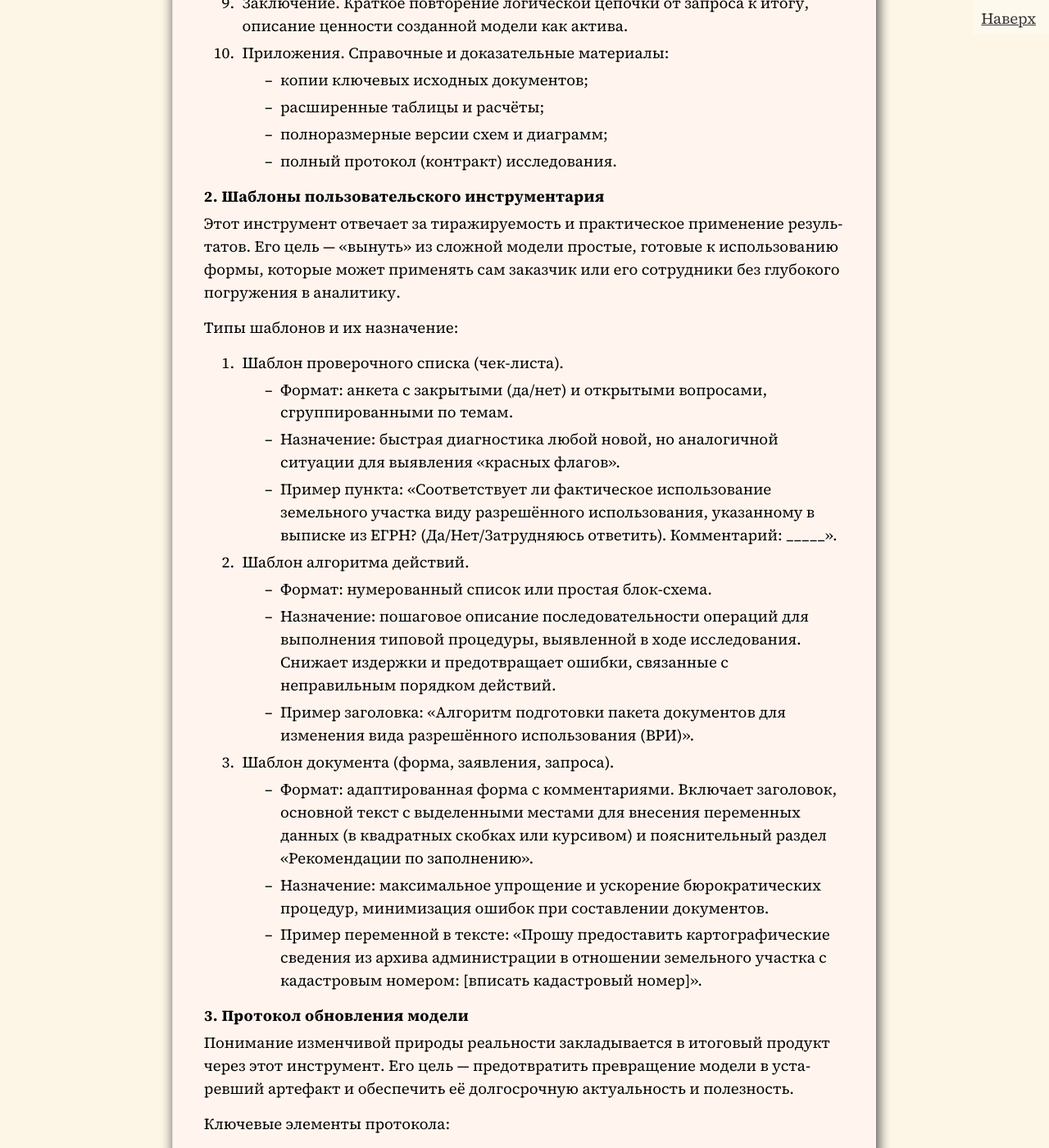
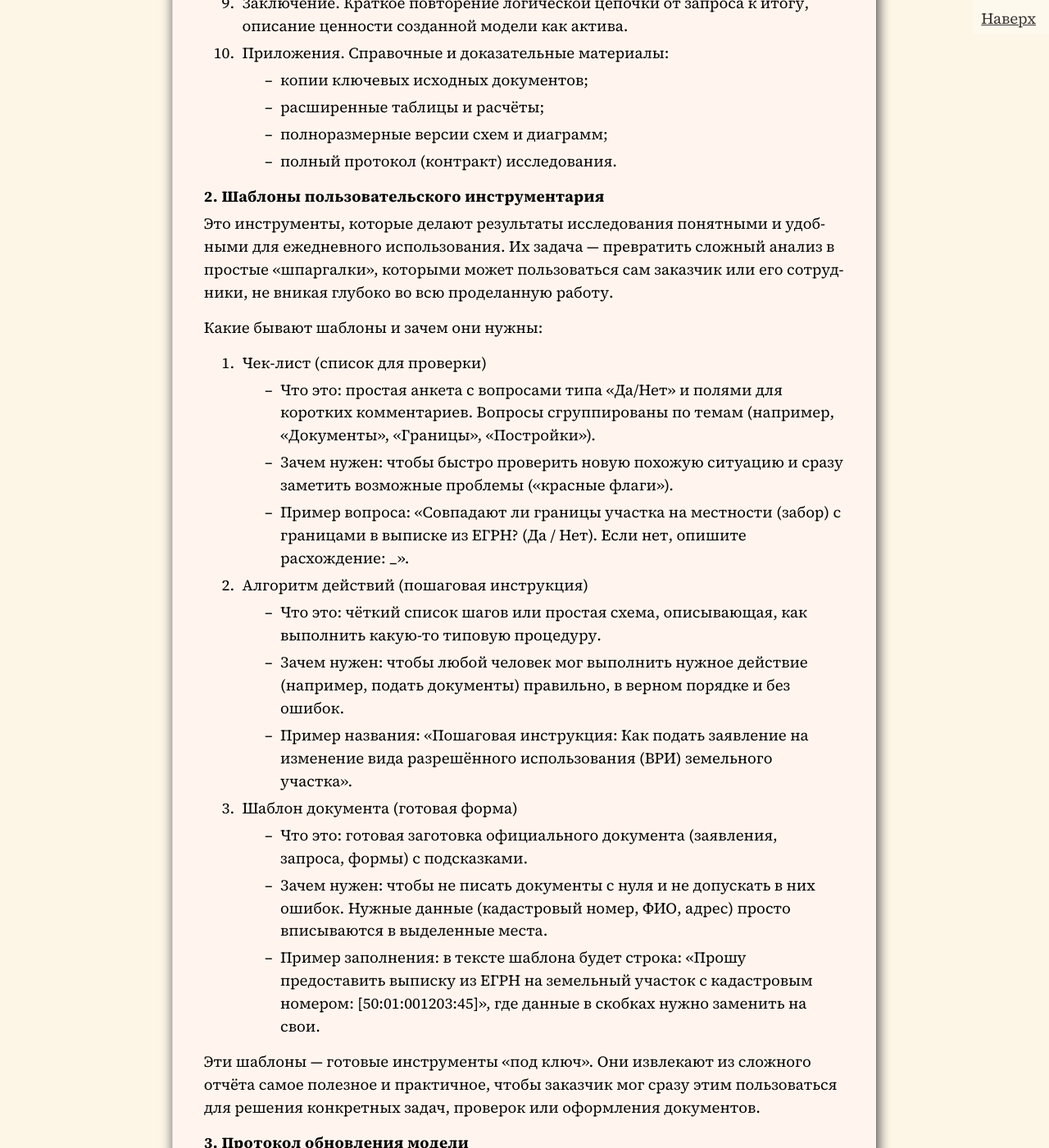
Before and after one commit to SergSi/land-use-art, a Jekyll site: the page built from _posts/2026-01-05-method.md, in a window 1280 px wide and 1400 px high, scrolled down 23390 px. Shown: the whole window at 82% size. Built offline with Jekyll 4.4.1, drawn with Linux system fonts in a browser that asks for light colours; some web fonts are replaced.

Commit message:
Update 2026-01-05-method.md

```diff
--- a/_posts/2026-01-05-method.md
+++ b/_posts/2026-01-05-method.md
@@ -608,24 +608,26 @@ number="6"
 
 #### 2. Шаблоны пользовательского инструментария
 
-Этот инструмент отвечает за тиражируемость и практическое применение результатов. Его цель — «вынуть» из сложной модели простые, готовые к использованию формы, которые может применять сам заказчик или его сотрудники без глубокого погружения в аналитику.
+Это инструменты, которые делают результаты исследования понятными и удобными для ежедневного использования. Их задача — превратить сложный анализ в простые «шпаргалки», которыми может пользоваться сам заказчик или его сотрудники, не вникая глубоко во всю проделанную работу.
 
-Типы шаблонов и их назначение:
+Какие бывают шаблоны и зачем они нужны:
 
-1.  Шаблон проверочного списка (чек-листа).
-    *   Формат: анкета с закрытыми (да/нет) и открытыми вопросами, сгруппированными по темам.
-    *   Назначение: быстрая диагностика любой новой, но аналогичной ситуации для выявления «красных флагов».
-    *   Пример пункта: «Соответствует ли фактическое использование земельного участка виду разрешённого использования, указанному в выписке из ЕГРН? (Да/Нет/Затрудняюсь ответить). Комментарий: _____».
+1. Чек-лист (список для проверки)
+    *   Что это: простая анкета с вопросами типа «Да/Нет» и полями для коротких комментариев. Вопросы сгруппированы по темам (например, «Документы», «Границы», «Постройки»).
+    *   Зачем нужен: чтобы быстро проверить новую похожую ситуацию и сразу заметить возможные проблемы («красные флаги»).
+    *   Пример вопроса: «Совпадают ли границы участка на местности (забор) с границами в выписке из ЕГРН? (Да / Нет). Если нет, опишите расхождение: _».
 
-2.  Шаблон алгоритма действий.
-    *   Формат: нумерованный список или простая блок-схема.
-    *   Назначение: пошаговое описание последовательности операций для выполнения типовой процедуры, выявленной в ходе исследования. Снижает издержки и предотвращает ошибки, связанные с неправильным порядком действий.
-    *   Пример заголовка: «Алгоритм подготовки пакета документов для изменения вида разрешённого использования (ВРИ)».
+2. Алгоритм действий (пошаговая инструкция)
+    *   Что это: чёткий список шагов или простая схема, описывающая, как выполнить какую-то типовую процедуру.
+    *   Зачем нужен: чтобы любой человек мог выполнить нужное действие (например, подать документы) правильно, в верном порядке и без ошибок.
+    *   Пример названия: «Пошаговая инструкция: Как подать заявление на изменение вида разрешённого использования (ВРИ) земельного участка».
 
-3.  Шаблон документа (форма, заявления, запроса).
-    *   Формат: адаптированная форма с комментариями. Включает заголовок, основной текст с выделенными местами для внесения переменных данных (в квадратных скобках или курсивом) и пояснительный раздел «Рекомендации по заполнению».
-    *   Назначение: максимальное упрощение и ускорение бюрократических процедур, минимизация ошибок при составлении документов.
-    *   Пример переменной в тексте: «Прошу предоставить картографические сведения из архива администрации в отношении земельного участка с кадастровым номером: [вписать кадастровый номер]».
+3. Шаблон документа (готовая форма)
+    *   Что это: готовая заготовка официального документа (заявления, запроса, формы) с подсказками.
+    *   Зачем нужен: чтобы не писать документы с нуля и не допускать в них ошибок. Нужные данные (кадастровый номер, ФИО, адрес) просто вписываются в выделенные места.
+    *   Пример заполнения: в тексте шаблона будет строка: «Прошу предоставить выписку из ЕГРН на земельный участок с кадастровым номером: [50:01:001203:45]», где данные в скобках нужно заменить на свои.
+
+Эти шаблоны — готовые инструменты «под ключ». Они извлекают из сложного отчёта самое полезное и практичное, чтобы заказчик мог сразу этим пользоваться для решения конкретных задач, проверок или оформления документов.
 
 #### 3. Протокол обновления модели
 
```
